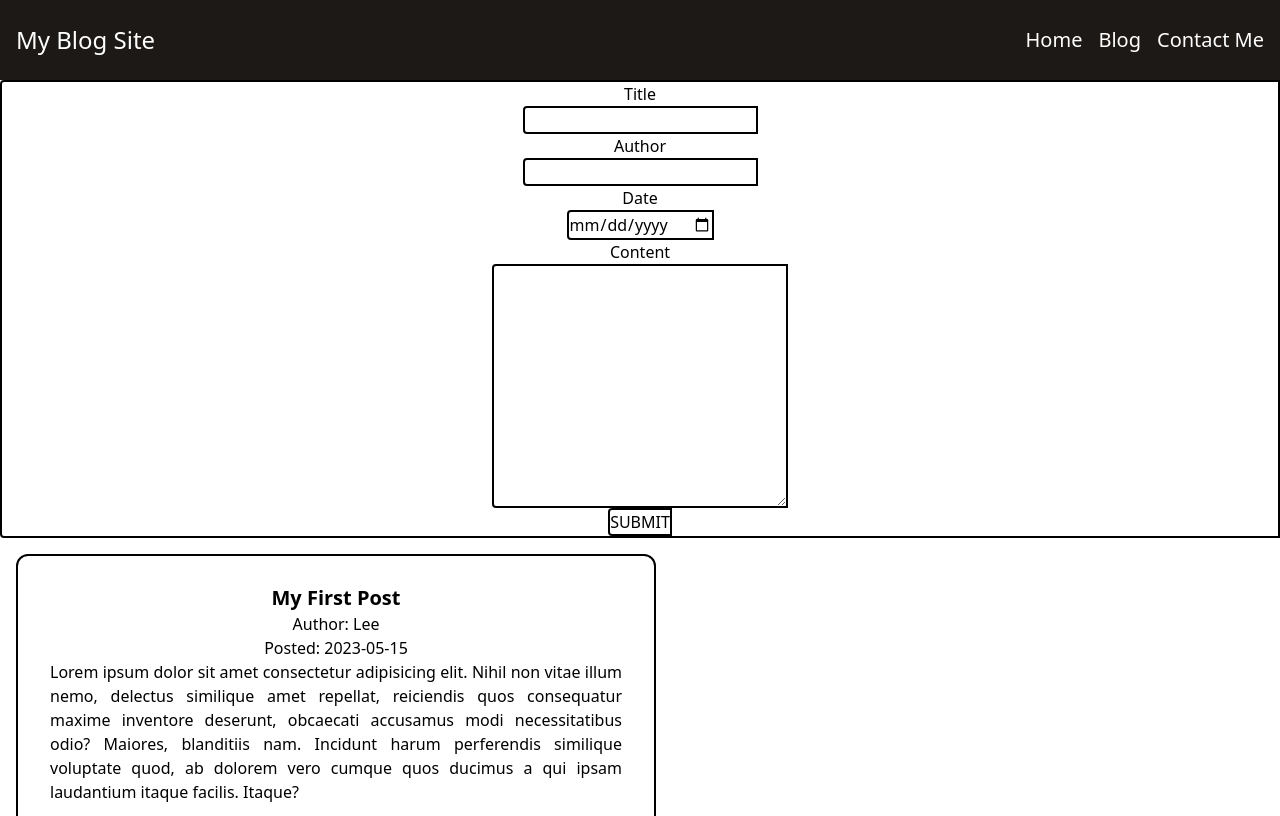
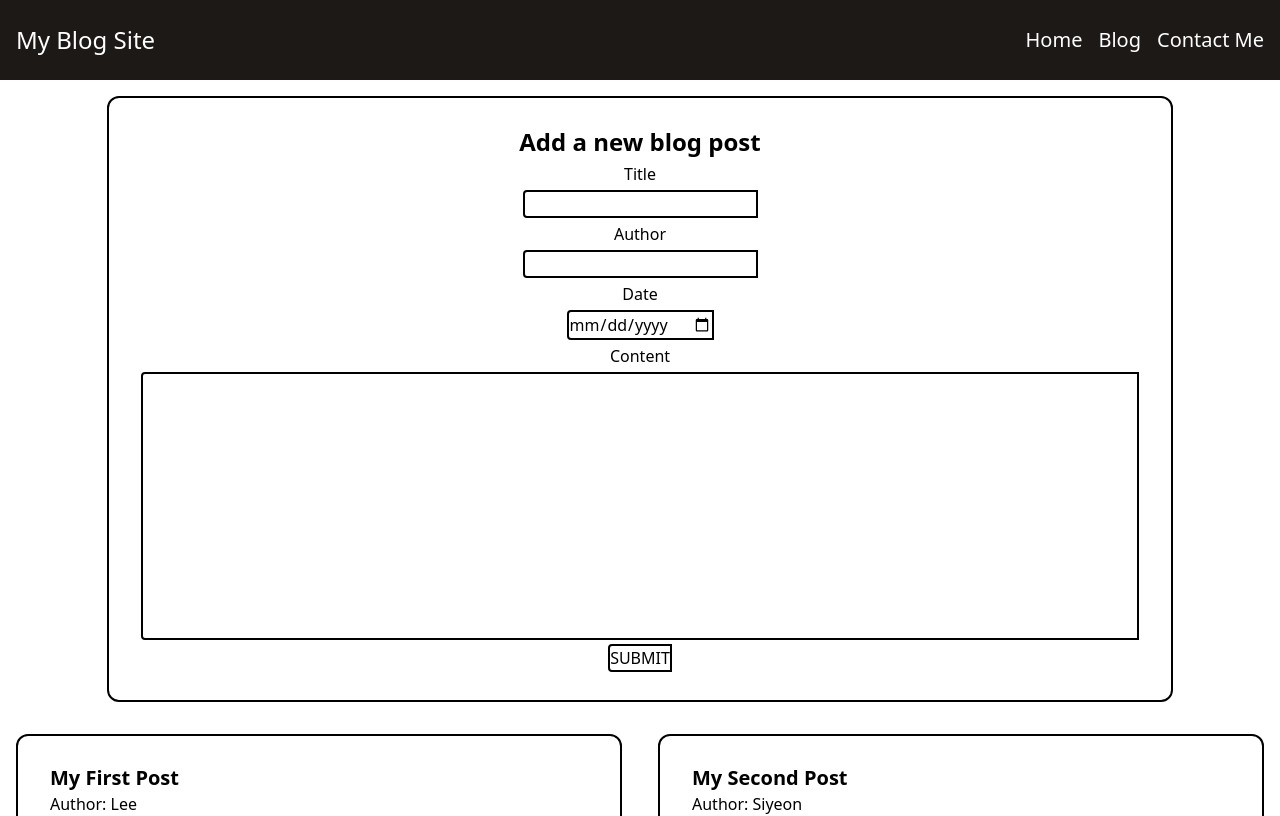
Before and after one commit to dan046/my-blog-site, a React (Vite) app: page / in a window 1280 px wide. Shown: the top 816 px of the page. Built offline with nearby package versions, Linux system fonts and the light colour scheme.

Commit message:
updated functionalities

```diff
--- a/src/App.tsx
+++ b/src/App.tsx
@@ -12,7 +12,7 @@ const App = () => {
       author: "Lee",
       date: "2023-05-15",
       content:
-        "Lorem ipsum dolor sit amet consectetur adipisicing elit. Nihil non vitae illum nemo, delectus similique amet repellat, reiciendis quos consequatur maxime inventore deserunt, obcaecati accusamus modi necessitatibus odio? Maiores, blanditiis nam. Incidunt harum perferendis similique voluptate quod, ab dolorem vero cumque quos ducimus a qui ipsam laudantium itaque facilis. Itaque?",
+        "Lorem ipsum dolor sit amet consectetur adipisicing elit. Nihil non vitae illum nemo, delectus similique amet repellat, reiciendis quos consequatur maxime inventore deserunt, obcaecati accusamus modi necessitatibus odio?",
     },
     {
       id: 2,
@@ -31,6 +31,7 @@ const App = () => {
         "Lorem ipsum dolor sit amet consectetur adipisicing elit. Ipsam, atque.",
     },
   ])
+  const [formData, setFormData] = useState({})
 
   const handleSubmit = (e: { target: any; preventDefault: () => void }) => {
     e.preventDefault()
@@ -43,6 +44,7 @@ const App = () => {
       content: e.target.content.value,
     }
     setPosts([...posts, newPost])
+    setFormData({})
   }
 
   const handleDelete = (id: number) => {
@@ -58,7 +60,11 @@ const App = () => {
         blog="Blog"
         contact="Contact Me"
       />
-      <AddPost handleSubmit={handleSubmit} />
+      <AddPost
+        handleSubmit={handleSubmit}
+        formData={formData}
+        setFormData={setFormData}
+      />
       <BlogPost post={posts} handleDelete={handleDelete} />
       <Footer
         email="example@example.com"
--- a/src/components/AddPost.tsx
+++ b/src/components/AddPost.tsx
@@ -1,19 +1,24 @@
 interface Props {
   handleSubmit: (e: any) => void
+  setFormData: (data: any) => void
+  formData: any
 }
 
-const AddPost = ({ handleSubmit }: Props) => {
+const AddPost = ({ handleSubmit, formData, setFormData }: Props) => {
   return (
     <form
       onSubmit={handleSubmit}
-      className="flex flex-col items-center border-2 border-black rounded-l"
+      className="flex flex-col items-center border-2 border-black rounded-xl w-3/4 md:w-5/6 px-8 py-7 my-4 mx-4 gap-1 mx-auto"
     >
+      <h1 className="font-semibold text-2xl">Add a new blog post</h1>
       <label htmlFor="title">Title</label>
       <input
         type="text"
         name="title"
         id="title"
         className="border-2 border-black rounded-l"
+        value={formData.title || ""}
+        onChange={(e) => setFormData({ ...formData, title: e.target.value })}
       />
 
       <label htmlFor="author">Author</label>
@@ -22,6 +27,8 @@ const AddPost = ({ handleSubmit }: Props) => {
         name="author"
         id="author"
         className="border-2 border-black rounded-l"
+        value={formData.author || ""}
+        onChange={(e) => setFormData({ ...formData, author: e.target.value })}
       />
       <label htmlFor="date">Date</label>
       <input
@@ -29,14 +36,19 @@ const AddPost = ({ handleSubmit }: Props) => {
         name="date"
         id="date"
         className="border-2 border-black rounded-l"
+        value={formData.date || ""}
+        onChange={(e) => setFormData({ ...formData, date: e.target.value })}
       />
       <label htmlFor="content">Content</label>
       <textarea
         name="content"
         id="content"
-        cols={30}
+        cols={50}
         rows={10}
-        className="border-2 border-black rounded-l"
+        className="border-2 border-black rounded-l w-full py-3 px-3"
+        value={formData.content || ""}
+        onChange={(e) => setFormData({ ...formData, content: e.target.value })}
+        style={{ resize: "none" }}
       ></textarea>
       <button type="submit" className="border-2 border-black rounded-l">
         SUBMIT
--- a/src/components/BlogPost.tsx
+++ b/src/components/BlogPost.tsx
@@ -14,11 +14,11 @@ const BlogPost = ({ post, handleDelete }: Props) => {
   return (
     <main>
       {post.length ? (
-        <div>
+        <div className="grid grid-cols-2 gap-1">
           {post.map((data) => (
             <div
               key={data.id}
-              className="flex flex-col items-center border-solid border-2 border-black rounded-xl px-8 py-7 my-4 mx-4 md:w-1/2"
+              className="flex flex-col border-solid border-2 border-black rounded-xl px-8 py-7 my-4 mx-4"
             >
               <h1 className="text-xl font-semibold">{data.title}</h1>
               <p>Author: {data.author}</p>
@@ -43,7 +43,7 @@ const BlogPost = ({ post, handleDelete }: Props) => {
           ))}
         </div>
       ) : (
-        <NoContent warning="No blog posts to display"/>
+        <NoContent warning="No blog posts to display" />
       )}
     </main>
   )
```
